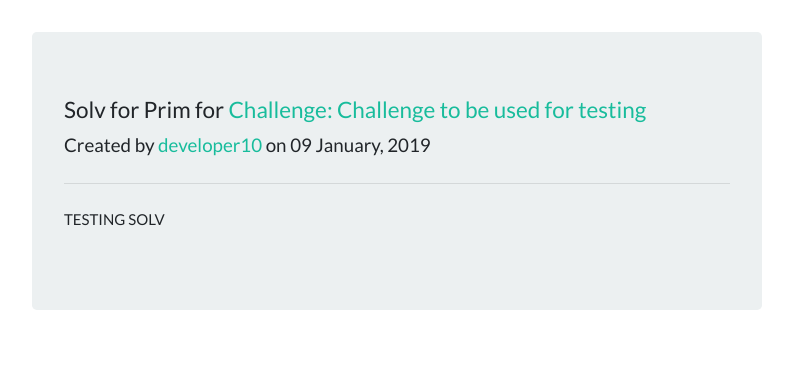
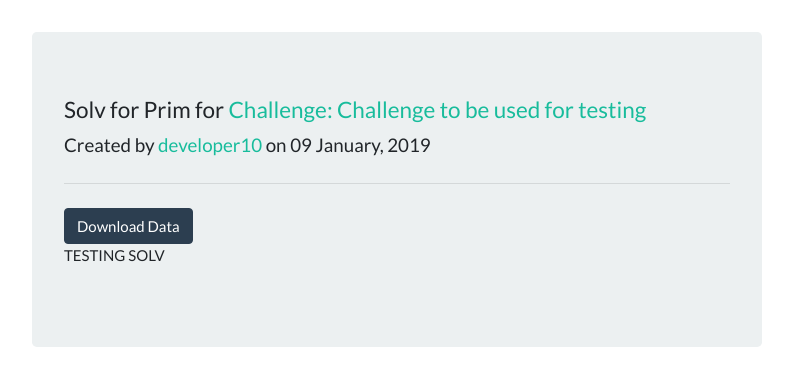
Before and after one commit to Hem1sphere/COMP0016T12, a Django app: page /solutions/2/ in a window 1280 px wide. Shown: the part 71-457 px from the top of the page, without its empty margins (53-846 px from the left). Run offline with Django 3.2, Linux system fonts and the light colour scheme; data comes from the database, SQL or seed files in the repository; both versions use the stored data as it was after the commit; some libraries are stand-ins or nearby versions.

Commit message:
File upload working

```diff
--- a/challenges/templates/challenges/challenge_form.html
+++ b/challenges/templates/challenges/challenge_form.html
@@ -3,10 +3,9 @@
 {% load crispy_forms_tags %}
 
 {% block content %}
-
     {% if user.is_admin or user.is_clinician %}
         <div class="content-section">
-            <form method="post" novalidate>
+            <form enctype="multipart/form-data" method="post" novalidate>
                 {% csrf_token %}
                 <fieldset class="form-group">
                     <legend class="border-bottom mb-4">Create a new challenge</legend>
--- a/solutions/models.py
+++ b/solutions/models.py
@@ -12,7 +12,7 @@ class Solution(models.Model):
     developer = models.ForeignKey(Developer, on_delete=models.CASCADE, related_name="creator")  # person who solved the person
     challenge = models.ForeignKey(Challenge, on_delete=models.CASCADE)  # challenge the solution is targeting
     description = models.TextField(default="")
-    solution_data = models.FileField(blank=True)
+    solution_data = models.FileField()
 
     def __str__(self):
         return f'Solution: {self.title}'
--- a/solutions/templates/solutions/solution_detail.html
+++ b/solutions/templates/solutions/solution_detail.html
@@ -15,7 +15,7 @@
             </div>
         {% endif %}
         <hr class="my-4">
-        {% if object.data.url != null %}
+        {% if object.solution_data.url != null %}
             <a class="btn btn-primary" href="{{ object.solution_data.url }}">Download Data</a>
         {% endif %}
         <p>{{ object.description }}</p>
--- a/solutions/templates/solutions/solution_form.html
+++ b/solutions/templates/solutions/solution_form.html
@@ -6,7 +6,7 @@
 
     {% if user.is_admin or user.is_developer %}
         <div class="content-section">
-            <form method="post" novalidate>
+            <form enctype="multipart/form-data" method="post" novalidate>
                 {% csrf_token %}
                 <fieldset class="form-group">
                     <legend class="border-bottom mb-4">Create a new solution</legend>
```
Also changed, not shown: db.sqlite3, media/屏幕快照_2018-10-09_上午8.59.00_UOpXBHP.png (added), 2 other files.
